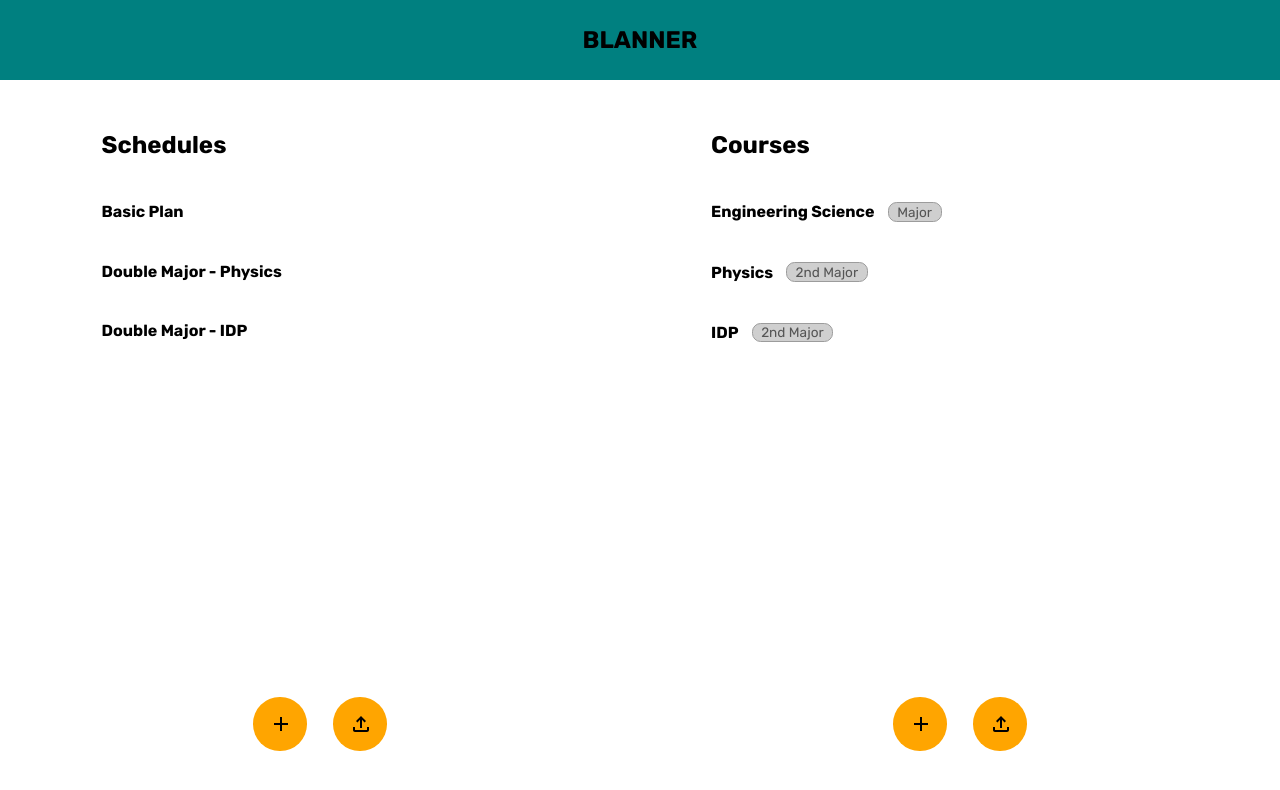
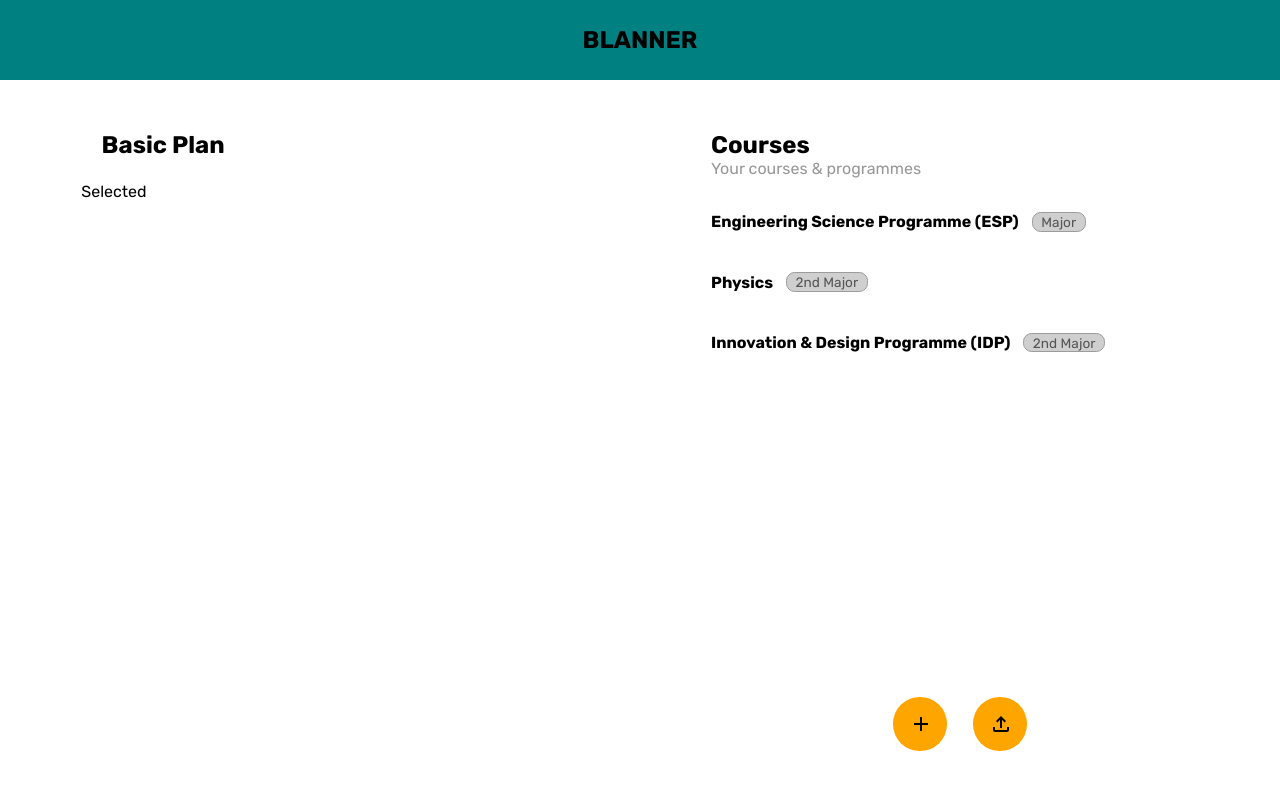
Before and after one commit to jittosan/planner-site, a Next.js app: page /home in a window 1280 px wide. Both pictures are taken after a click on the element "Basic Plan". Shown: the top 790 px of the page. Built offline with nearby package versions, Linux system fonts and the light colour scheme.

Commit message:
styling animations for ScheduleMenu

```diff
--- a/components/CourseMenu.js
+++ b/components/CourseMenu.js
@@ -28,6 +28,7 @@ const CourseMenu = ({  }) => {
         <div className={styles.container} ref={(el) => {containerRef=el}}>
             <div className={styles.headerContainer}>
                 <h2>Courses</h2>
+                <p>Your courses & programmes</p>
             </div>
             <div className={styles.courseContainer}>
             {courseData.map((_, index) => {return <CourseMenuItem key={index} index={index} />})}
--- a/components/ScheduleMenu.js
+++ b/components/ScheduleMenu.js
@@ -1,13 +1,62 @@
-import React, { useEffect, useRef } from 'react'
+import { gsap, Power3 } from 'gsap'
+import React, { useEffect, useRef, useState } from 'react'
 import { MdAdd, MdOutlineFileUpload } from 'react-icons/md'
 import { useScheduleContext } from '../context/scheduleContext'
 import { useSelectScheduleContext } from '../context/selectScheduleContext'
 import { useStartUpAnimationContext } from '../context/startUpAnimationContext'
+import { refChildSelector } from '../scripts/utils'
 import styles from '../styles/ScheduleMenu.module.scss'
 
 const ScheduleMenu = ({  }) => {
     // get schedule data from context
     let scheduleData = useScheduleContext()
+    // get selected schedule data from context
+    let [selectedScheduleIndex, setselectedScheduleIndex] = useSelectScheduleContext()
+    const isScheduleSelected = () => {return selectedScheduleIndex!==-1}
+    const resetSchedule = () => {
+        let tl = gsap.timeline()
+        tl.fromTo(containerRef, {
+            y: 0,
+            opacity: 1
+        }, {
+            y:-20,
+            opacity: 0,
+            duration: 0.3,
+            ease: Power3.easeInOut
+        })
+        tl.fromTo(containerRef, {
+            y: -20,
+            opacity: 0
+        }, {
+            y:0,
+            opacity: 1,
+            duration: 0.3,
+            ease: Power3.easeInOut
+        }, "<=75%")
+        setselectedScheduleIndex(-1)
+    }
+    const selectSchedule = (index) => {
+        let tl = gsap.timeline()
+        tl.fromTo(containerRef, {
+            y: 0,
+            opacity: 1
+        }, {
+            y:-20,
+            opacity: 0,
+            duration: 0.3,
+            ease: Power3.easeInOut
+        })
+        tl.fromTo(containerRef, {
+            y: -20,
+            opacity: 0
+        }, {
+            y:0,
+            opacity: 1,
+            duration: 0.3,
+            ease: Power3.easeInOut
+        }, "<=75%")
+        setselectedScheduleIndex(index)
+    }
 
     // ANIMATE LOAD-IN
     let containerRef = useRef()
@@ -27,33 +76,83 @@ const ScheduleMenu = ({  }) => {
     return (
         <div className={styles.container} ref={(el) => {containerRef=el}}>
             <div className={styles.headerContainer}>
+                {
+                    isScheduleSelected() ?
+                    <>
+                    <h2>{scheduleData[selectedScheduleIndex].name}</h2>
+                    <p>{scheduleData[selectedScheduleIndex].description}</p>
+                    </>
+                    :
+                    <>
                     <h2>Schedules</h2>
+                    <p>Your academic schedules</p>
+                    </>
+                }
             </div>
+            {
+                isScheduleSelected() ?
+                <>
+                    <p onClick={() => resetSchedule()}>Selected</p>
+                </>
+                :
+                <>
                     <div className={styles.scheduleContainer}>
-                {scheduleData.map((item, index) => {return <ScheduleMenuItem key={index} index={index} />})}
+                        {scheduleData.map((item, index) => {return <ScheduleMenuItem key={index} index={index} onSelect={() => selectSchedule(index)} />})}
                     </div>
                     <div className={styles.buttonContainer}>
                         <button><MdAdd /></button>
                         <button><MdOutlineFileUpload /></button>
                     </div>
+                </>
+            }
         </div>
     )
 }
 
 export default ScheduleMenu
 
-const ScheduleMenuItem = ({ index }) => {
+const ScheduleMenuItem = ({ index, onSelect }) => {
     // get individual schedule data
     let schedule = useScheduleContext()[index]
-    // define schedule selection method
-    let [_, setSelectedScheduleIndex] = useSelectScheduleContext()
-    let selectSchedule = () => {
-        console.log('select', index)
-        setSelectedScheduleIndex(index)
+
+    // ANIMATION EFFECTS
+    let containerRef = useRef()
+    const [hover, setHover] = useState(false)
+    useEffect(() => {
+        // on hover over
+        if (hover) {
+            gsap.fromTo(refChildSelector(containerRef, 'strong'), {
+                // opacity: 1,
+                x: 0,
+                scale:1,
+            }, {
+                // opacity: 0.5,
+                x: 100,
+                scale:1.1,
+                duration: 0.2
+            })
         }
+        // on hover out
+        else {
+            gsap.fromTo(refChildSelector(containerRef, 'strong'), {
+                // opacity: 0.5,
+                x: 100
+            }, {
+                // opacity: 1,
+                x: 0,
+                duration: 0.2
+            })
+        }
+    }, [hover])
 
     return(
-        <div className={styles.scheduleMenuItem} onClick={() => selectSchedule()}>
+        <div
+        className={styles.scheduleMenuItem}
+        ref={(el) => {containerRef = el}}
+        onMouseOver={() => {setHover(true)}}
+        onMouseOut={() => {setHover(false)}}
+        onClick={() => onSelect()}
+        >
             <strong>{schedule.name}</strong>
         </div>
     )
--- a/context/selectScheduleContext.js
+++ b/context/selectScheduleContext.js
@@ -5,7 +5,7 @@ const SelectScheduleContext = createContext()
 
 // context Provider wrapper for App
 const SelectScheduleContextWrapper = ({ children }) => {
-    const [selectedScheduleIndex, setSelectedScheduleIndex] = useState(0)
+    const [selectedScheduleIndex, setSelectedScheduleIndex] = useState(-1)
     return(
         <SelectScheduleContext.Provider value={[selectedScheduleIndex, setSelectedScheduleIndex]}>
             { children }
--- a/pages/home.js
+++ b/pages/home.js
@@ -54,7 +54,7 @@ let scheduleData = [
 
 let courseData = [
     {
-        name: 'Engineering Science',
+        name: 'Engineering Science Programme (ESP)',
         type: 'Major'
     },
     {
@@ -62,7 +62,7 @@ let courseData = [
         type: '2nd Major'
     },
     {
-        name: 'IDP',
+        name: 'Innovation & Design Programme (IDP)',
         type: '2nd Major'
     }
 ]
--- /dev/null
+++ b/scripts/utils.js
@@ -0,0 +1,10 @@
+import gsap from "gsap"
+
+// GSAP select children of ref
+const refChildSelector = (ref, selector) => {
+    return gsap.utils.selector(ref)(selector)
+}
+
+export {
+    refChildSelector
+}
--- a/styles/CourseMenu.module.scss
+++ b/styles/CourseMenu.module.scss
@@ -13,9 +13,14 @@
 
     .headerContainer {
         padding: 0 2ch;
+
+        p {
+            color: rgb(151, 151, 151);
+        }
     }
 
     .courseContainer {
+        padding-top: 1ch;
         color: color('main');
 
         .courseMenuItem {
@@ -39,6 +44,7 @@
 
             &:hover {
                 background-color: whitesmoke;
+                color: color('secondary');
                 cursor: pointer;
             }
         }
--- a/styles/ScheduleMenu.module.scss
+++ b/styles/ScheduleMenu.module.scss
@@ -13,16 +13,22 @@
 
     .headerContainer {
         padding: 0 2ch;
+
+        p {
+            color: rgb(151, 151, 151);
+        }
     }
 
     .scheduleContainer {
         color: color('main');
+        padding-top: 1ch;
 
         .scheduleMenuItem {
             padding: 2ch;
 
             &:hover {
                 background-color: whitesmoke;
+                color: color('secondary');
                 cursor: pointer;
             }
         }
--- /dev/null
+++ b/styles/ScheduleView.module.scss
@@ -0,0 +1 @@
+@import 'main';
```
Also changed, not shown: components/ScheduleView.js (added, +11 -0 lines). Lines whose indentation alone changed are shown as unchanged.
